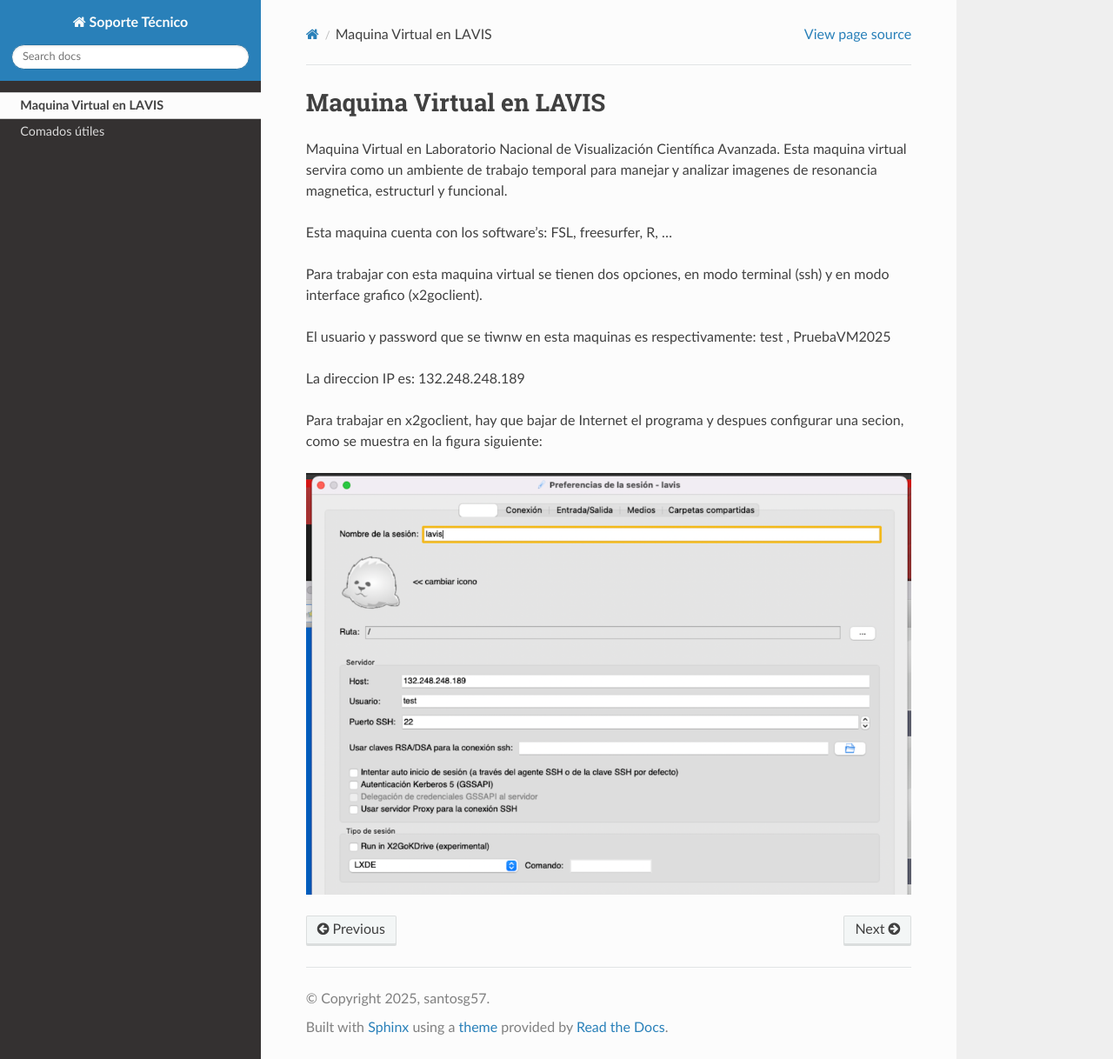
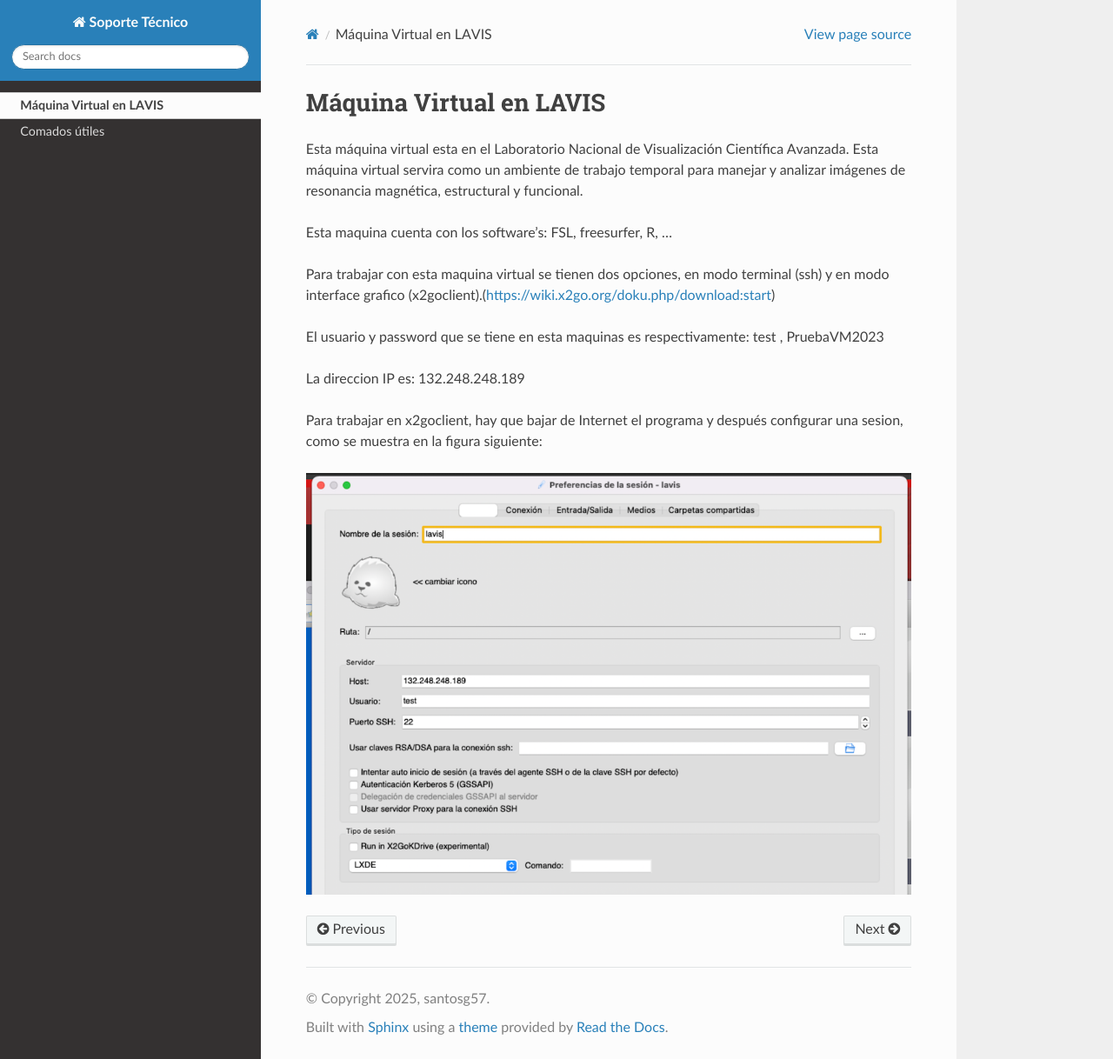
Before and after one commit to matecom57/santosg57-software, a Sphinx documentation site: the page built from docs/source/lavis.rst, in a window 1280 px wide and 1218 px high. Shown: the whole window at 87% size. Built offline with Sphinx 7.4.7 and the Read the Docs theme 3.1.0, drawn with Linux system fonts in a browser that asks for light colours.

Commit message:
Test comité

```diff
--- a/docs/source/index.rst
+++ b/docs/source/index.rst
@@ -2,7 +2,7 @@
 ===================================
 
 Estas paginas tienen la intención de crear documentación necesaria para utilizar el  Sistema Operativo Ubuntu,
-desde programación a utilizar los recursos del sistema.
+desde crear programas de computo hasta utilizar los recursos del sistema.
 
 .. note::
 
--- a/docs/source/lavis.rst
+++ b/docs/source/lavis.rst
@@ -1,20 +1,20 @@
-Maquina Virtual en LAVIS
+Máquina Virtual en LAVIS
 ========================
 
-Maquina Virtual en Laboratorio Nacional de Visualización Científica Avanzada. Esta maquina virtual
-servira como un ambiente de trabajo temporal para manejar y analizar imagenes de resonancia
-magnetica, estructurl y funcional.
+Esta máquina virtual esta en el Laboratorio Nacional de Visualización Científica Avanzada. Esta máquina virtual
+servira como un ambiente de trabajo temporal para manejar y analizar imágenes de resonancia
+magnética, estructural y funcional.
 
 Esta maquina cuenta con los software's: FSL, freesurfer, R, ...
 
 Para trabajar con esta maquina virtual se tienen dos opciones, en modo terminal (ssh) y en modo
-interface grafico (x2goclient).
+interface grafico (x2goclient).(https://wiki.x2go.org/doku.php/download:start)
 
-El usuario y password que se tiwnw en esta maquinas es respectivamente: test , PruebaVM2025
+El usuario y password que se tiene en esta maquinas es respectivamente: test , PruebaVM2023
 
 La direccion IP es: 132.248.248.189
 
-Para trabajar en  x2goclient, hay que bajar de Internet el programa y despues configurar una secion,
+Para trabajar en  x2goclient, hay que bajar de Internet el programa y después configurar una sesion,
 como se muestra en la figura siguiente:
 
 .. image:: lavis.png
```
